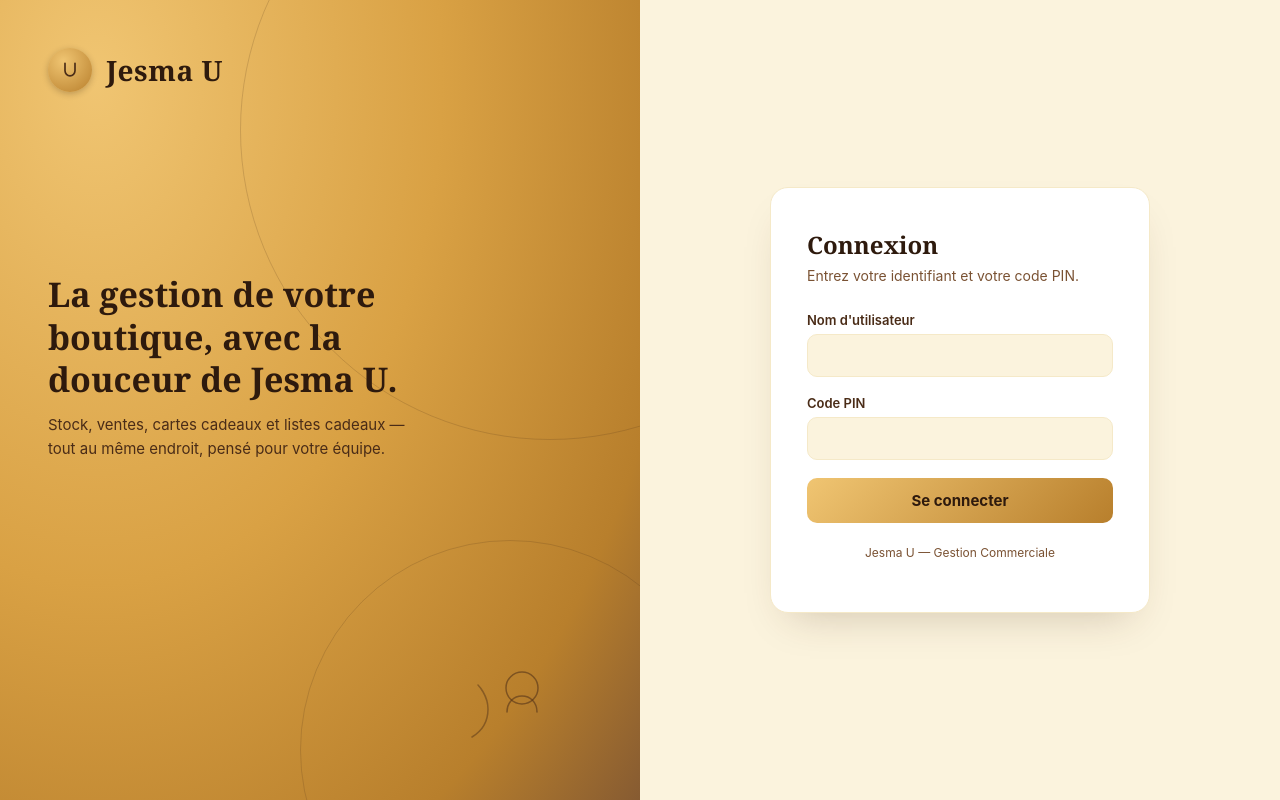
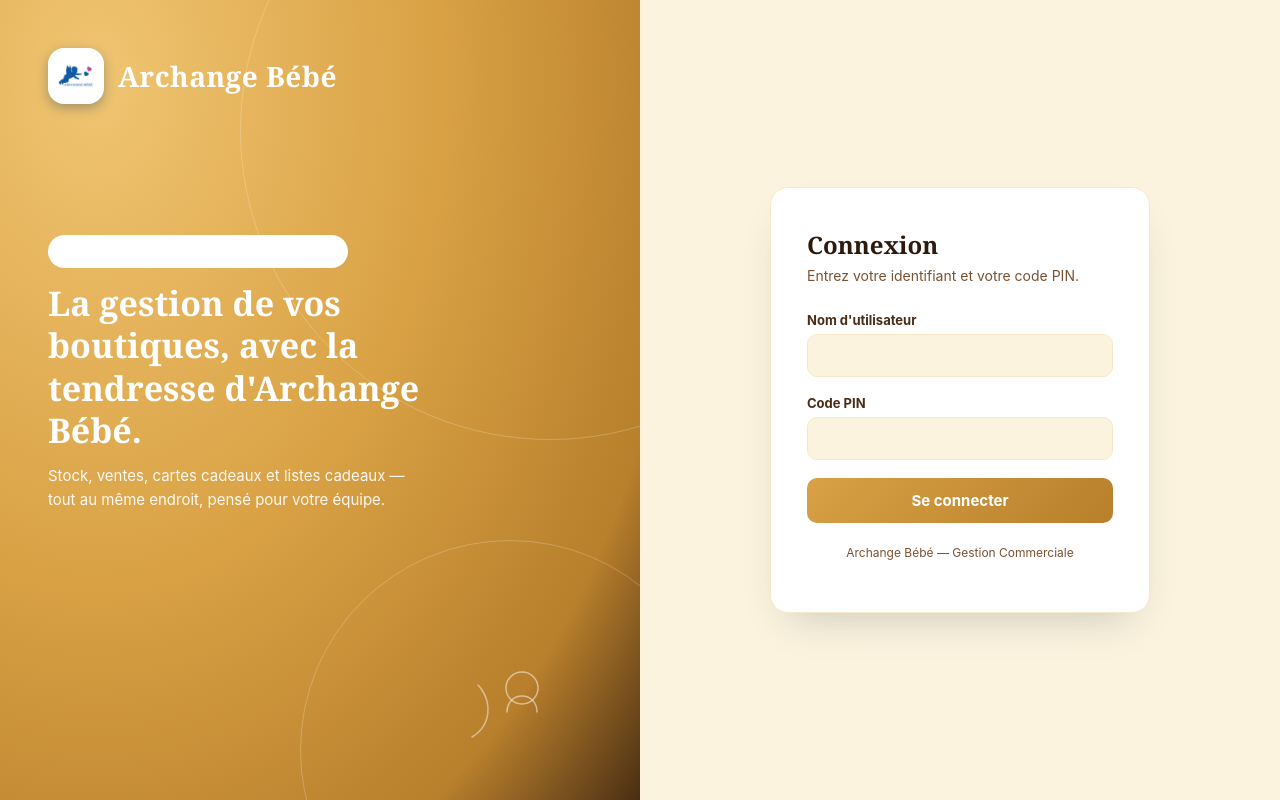
Before and after one commit to allabyo04-bot/archange-bebe-gestion-frontend, a React (Vite) app: page / in a window 1280 px wide. Built offline with nearby package versions, Linux system fonts and the light colour scheme; no server answers.

Commit message:
Charte graphique Archange Bebe : couleurs, logo, textes

```diff
--- a/src/pages/Dashboard.jsx
+++ b/src/pages/Dashboard.jsx
@@ -37,7 +37,10 @@
   return (
     <div style={styles.page}>
       <aside style={styles.sidebar}>
-        <div style={styles.marque}>JESMA U</div>
+        <div style={styles.marque}>
+          <img src="/logo-archange-bebe.png" alt="Archange Bébé" style={styles.logoMarque} />
+          <span>ARCHANGE BÉBÉ</span>
+        </div>
 
         <nav style={styles.nav}>
           {LIENS.filter((lien) => !lien.adminSeulement || estAdmin).map((lien) => (
@@ -55,22 +58,22 @@
       </aside>
 
       <main style={styles.contenu}>
-        <h1 style={styles.titre}>Bonjour, {utilisateur?.nomComplet || 'Victoria'} 👋</h1>
+        <h1 style={styles.titre}>Bonjour, {utilisateur?.nomComplet || 'Administrateur'} 👋</h1>
 
-        {erreur && <p style={{ color: '#B23A2E' }}>{erreur}</p>}
+        {erreur && <p style={{ color: 'var(--error)' }}>{erreur}</p>}
 
         {dashboard && (
           <div style={{ display: 'grid', gridTemplateColumns: 'repeat(auto-fit, minmax(200px, 1fr))', gap: 16, maxWidth: 800 }}>
-            <div style={{ background: '#FBF3DD', padding: 20, borderRadius: 12 }}>
+            <div style={{ background: 'var(--cream-deep)', padding: 20, borderRadius: 12 }}>
               <div style={{ fontSize: 13, opacity: 0.7 }}>Ventes du jour</div>
               <div style={{ fontSize: 24, fontWeight: 700 }}>{dashboard.ventes.total.toLocaleString('fr-FR')} F</div>
               <div style={{ fontSize: 12, opacity: 0.6 }}>{dashboard.ventes.nombre} vente(s)</div>
             </div>
-            <div style={{ background: '#FBF3DD', padding: 20, borderRadius: 12 }}>
+            <div style={{ background: 'var(--cream-deep)', padding: 20, borderRadius: 12 }}>
               <div style={{ fontSize: 13, opacity: 0.7 }}>Alertes stock</div>
               <div style={{ fontSize: 24, fontWeight: 700 }}>{dashboard.alertesStock.length}</div>
             </div>
-            <div style={{ background: '#FBF3DD', padding: 20, borderRadius: 12 }}>
+            <div style={{ background: 'var(--cream-deep)', padding: 20, borderRadius: 12 }}>
               <div style={{ fontSize: 13, opacity: 0.7 }}>Demandes de remise</div>
               <div style={{ fontSize: 24, fontWeight: 700 }}>{dashboard.demandesRemiseEnAttente}</div>
             </div>
@@ -86,22 +89,26 @@
 }
 
 const styles = {
-  page: { display: 'flex', minHeight: '100vh', fontFamily: 'sans-serif', color: '#4A2C17' },
+  page: { display: 'flex', minHeight: '100vh', fontFamily: 'var(--font-body)', color: 'var(--brown-ink)' },
   sidebar: {
-    width: 220, background: '#FBF3DD', padding: '24px 16px', display: 'flex', flexDirection: 'column',
-    gap: 8, flexShrink: 0, borderRight: '1px solid #EAD9AE',
+    width: 220, background: 'var(--cream-deep)', padding: '24px 16px', display: 'flex', flexDirection: 'column',
+    gap: 8, flexShrink: 0, borderRight: '1px solid var(--gold-light)',
   },
-  marque: { fontWeight: 700, fontSize: 18, letterSpacing: 1, marginBottom: 20, color: '#4A2C17' },
+  marque: {
+    display: 'flex', alignItems: 'center', gap: 10, fontFamily: 'var(--font-display)',
+    fontWeight: 600, fontSize: 15, letterSpacing: 0.5, marginBottom: 20, color: 'var(--brown-deep)',
+  },
+  logoMarque: { width: 32, height: 32, objectFit: 'contain', borderRadius: 6, background: 'var(--white)', padding: 2 },
   nav: { display: 'flex', flexDirection: 'column', gap: 8, flex: 1 },
   boutonNav: {
-    padding: '10px 14px', borderRadius: 8, border: '1px solid #D9A144', background: '#D9A144',
-    color: '#FFFFFF', cursor: 'pointer', fontWeight: 600, textAlign: 'left', fontSize: 14,
+    padding: '10px 14px', borderRadius: 8, border: '1px solid var(--gold-deep)', background: 'var(--gold-deep)',
+    color: 'var(--white)', cursor: 'pointer', fontWeight: 600, textAlign: 'left', fontSize: 14,
   },
   boutonDeconnexion: {
-    padding: '10px 14px', borderRadius: 8, border: '1px solid #D9A144', background: 'transparent',
-    cursor: 'pointer', textAlign: 'left', fontSize: 14, marginTop: 12,
+    padding: '10px 14px', borderRadius: 8, border: '1px solid var(--gold-deep)', background: 'transparent',
+    cursor: 'pointer', textAlign: 'left', fontSize: 14, marginTop: 12, color: 'var(--brown-ink)',
   },
-  pied: { marginTop: 20, fontSize: 11, opacity: 0.45, textAlign: 'center' },
+  pied: { marginTop: 20, fontSize: 11, opacity: 0.5, textAlign: 'center' },
   contenu: { flex: 1, padding: 32 },
-  titre: { marginTop: 0, marginBottom: 24 },
+  titre: { marginTop: 0, marginBottom: 24, fontFamily: 'var(--font-display)', fontWeight: 600 },
 };
--- a/src/pages/Login.css
+++ b/src/pages/Login.css
@@ -20,18 +20,18 @@
   flex-direction: column;
   justify-content: space-between;
   padding: 48px;
-  background: radial-gradient(120% 140% at 15% 10%, var(--gold-light) 0%, var(--gold-mid) 45%, var(--gold-deep) 78%, var(--brown-soft) 100%);
-  color: var(--brown-deep);
+  background: radial-gradient(120% 140% at 15% 10%, var(--gold-light) 0%, var(--gold-mid) 45%, var(--gold-deep) 78%, var(--brown-deep) 100%);
+  color: var(--white);
 }
 
 .login-panel--brand .arc {
   position: absolute;
   border-radius: 50%;
-  border: 1.5px solid rgba(74, 44, 23, 0.18);
+  border: 1.5px solid rgba(255, 255, 255, 0.22);
 }
 
 .arc--one { width: 620px; height: 620px; right: -220px; top: -180px; }
-.arc--two { width: 420px; height: 420px; right: -80px; bottom: -160px; border-color: rgba(74, 44, 23, 0.12); }
+.arc--two { width: 420px; height: 420px; right: -80px; bottom: -160px; border-color: rgba(255, 255, 255, 0.14); }
 
 .brand-mark {
   display: flex;
@@ -42,44 +42,62 @@
 }
 
 .brand-mark .u-badge {
-  width: 44px;
-  height: 44px;
-  border-radius: 50%;
-  background: radial-gradient(circle at 35% 30%, var(--gold-light), var(--gold-deep));
+  width: 56px;
+  height: 56px;
+  border-radius: 16px;
+  background: var(--white);
   display: flex;
   align-items: center;
   justify-content: center;
-  box-shadow: 0 2px 6px rgba(46, 26, 13, 0.25);
+  box-shadow: 0 4px 12px rgba(27, 58, 99, 0.35);
+  padding: 6px;
 }
 
-.brand-mark .u-badge svg { width: 20px; height: 20px; }
+.brand-mark .u-badge img {
+  width: 100%;
+  height: 100%;
+  object-fit: contain;
+}
 
 .brand-mark .wordmark {
   font-family: var(--font-display);
   font-size: 28px;
-  font-weight: 700;
+  font-weight: 600;
   letter-spacing: 0.5px;
-  color: var(--brown-deep);
+  color: var(--white);
 }
 
 .brand-copy {
   position: relative;
   z-index: 1;
-  max-width: 360px;
+  max-width: 380px;
 }
 
 .brand-copy h1 {
   font-family: var(--font-display);
   font-size: 34px;
+  font-weight: 600;
   line-height: 1.25;
   margin: 0 0 12px;
-  color: var(--brown-deep);
+  color: var(--white);
+}
+
+.brand-copy .tagline {
+  font-family: var(--font-display);
+  font-size: 17px;
+  font-weight: 600;
+  color: var(--bordeaux-tendre);
+  background: var(--white);
+  display: inline-block;
+  padding: 5px 14px;
+  border-radius: 20px;
+  margin: 0 0 14px;
 }
 
 .brand-copy p {
   font-size: 15px;
   line-height: 1.6;
-  color: var(--brown-ink);
+  color: rgba(255, 255, 255, 0.92);
   margin: 0;
 }
 
@@ -87,7 +105,7 @@
   position: relative;
   z-index: 1;
   align-self: flex-end;
-  opacity: 0.9;
+  opacity: 0.85;
 }
 
 .login-panel--form {
@@ -104,13 +122,14 @@
   background: var(--white);
   border-radius: 18px;
   padding: 40px 36px;
-  box-shadow: 0 20px 40px -20px rgba(74, 44, 23, 0.25);
+  box-shadow: 0 20px 40px -20px rgba(31, 46, 69, 0.25);
   border: 1px solid var(--cream-deep);
 }
 
 .login-card h2 {
   font-family: var(--font-display);
   font-size: 24px;
+  font-weight: 600;
   margin: 0 0 6px;
   color: var(--brown-deep);
 }
@@ -128,7 +147,7 @@
 .field label {
   display: block;
   font-size: 13px;
-  font-weight: 600;
+  font-weight: 700;
   color: var(--brown-ink);
   margin-bottom: 6px;
 }
@@ -164,15 +183,15 @@
   padding: 13px;
   border: none;
   border-radius: 10px;
-  background: linear-gradient(135deg, var(--gold-light), var(--gold-deep));
-  color: var(--brown-deep);
+  background: linear-gradient(135deg, var(--gold-mid), var(--gold-deep));
+  color: var(--white);
   font-weight: 700;
   font-size: 15px;
   cursor: pointer;
   transition: transform 0.12s ease, box-shadow 0.12s ease;
 }
 
-.login-submit:hover { box-shadow: 0 8px 18px -8px rgba(184, 127, 44, 0.6); }
+.login-submit:hover { box-shadow: 0 8px 18px -8px rgba(44, 76, 124, 0.6); }
 .login-submit:active { transform: translateY(1px); }
 .login-submit:disabled { opacity: 0.6; cursor: default; }
 
--- a/src/pages/Login.jsx
+++ b/src/pages/Login.jsx
@@ -33,22 +33,21 @@
 
         <div className="brand-mark">
           <div className="u-badge">
-            <svg viewBox="0 0 24 24" fill="none" xmlns="http://www.w3.org/2000/svg">
-              <path d="M6 4v9a6 6 0 0 0 12 0V4" stroke="#4A2C17" strokeWidth="2" strokeLinecap="round" />
-            </svg>
+            <img src="/logo-archange-bebe.png" alt="Archange Bébé" />
           </div>
-          <span className="wordmark">Jesma U</span>
+          <span className="wordmark">Archange Bébé</span>
         </div>
 
         <div className="brand-copy">
-          <h1>La gestion de votre boutique, avec la douceur de Jesma U.</h1>
+          <span className="tagline">Pour Le Bonheur Des Boudchou</span>
+          <h1>La gestion de vos boutiques, avec la tendresse d'Archange Bébé.</h1>
           <p>Stock, ventes, cartes cadeaux et listes cadeaux — tout au même endroit, pensé pour votre équipe.</p>
         </div>
 
         <svg className="brand-illustration" width="140" height="110" viewBox="0 0 140 110" fill="none" xmlns="http://www.w3.org/2000/svg">
-          <path d="M20 95c10-6 16-16 16-28 0-14-10-24-10-24" stroke="#4A2C17" strokeOpacity="0.5" strokeWidth="1.5" strokeLinecap="round" />
-          <circle cx="70" cy="46" r="16" stroke="#4A2C17" strokeOpacity="0.6" strokeWidth="1.5" />
-          <path d="M55 70c0-10 7-16 15-16s15 6 15 16" stroke="#4A2C17" strokeOpacity="0.6" strokeWidth="1.5" strokeLinecap="round" />
+          <path d="M20 95c10-6 16-16 16-28 0-14-10-24-10-24" stroke="#FFFFFF" strokeOpacity="0.55" strokeWidth="1.5" strokeLinecap="round" />
+          <circle cx="70" cy="46" r="16" stroke="#FFFFFF" strokeOpacity="0.6" strokeWidth="1.5" />
+          <path d="M55 70c0-10 7-16 15-16s15 6 15 16" stroke="#FFFFFF" strokeOpacity="0.6" strokeWidth="1.5" strokeLinecap="round" />
         </svg>
       </div>
 
@@ -90,7 +89,7 @@
             </button>
           </form>
 
-          <p className="login-footnote">Jesma U — Gestion Commerciale</p>
+          <p className="login-footnote">Archange Bébé — Gestion Commerciale</p>
         </div>
       </div>
     </div>
```
Also changed, not shown: public/logo-archange-bebe.png (added), public/logo-jesma-u.png (deleted).
